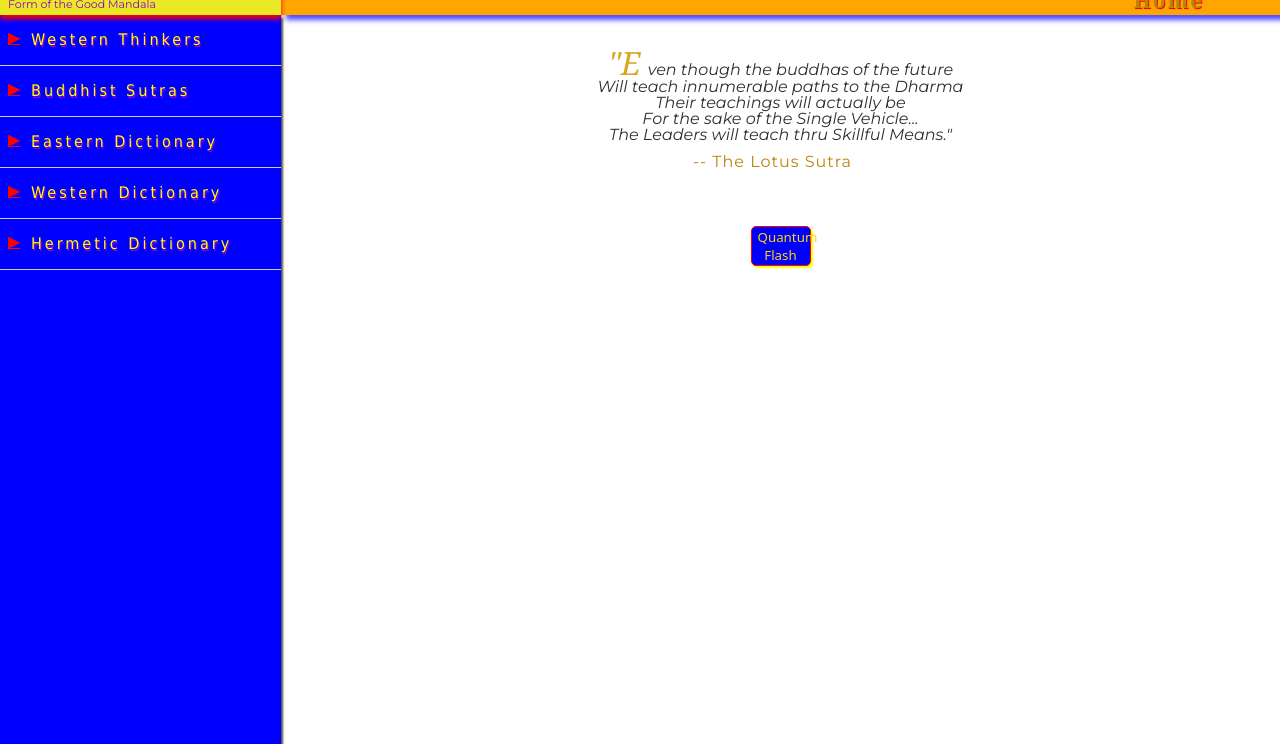
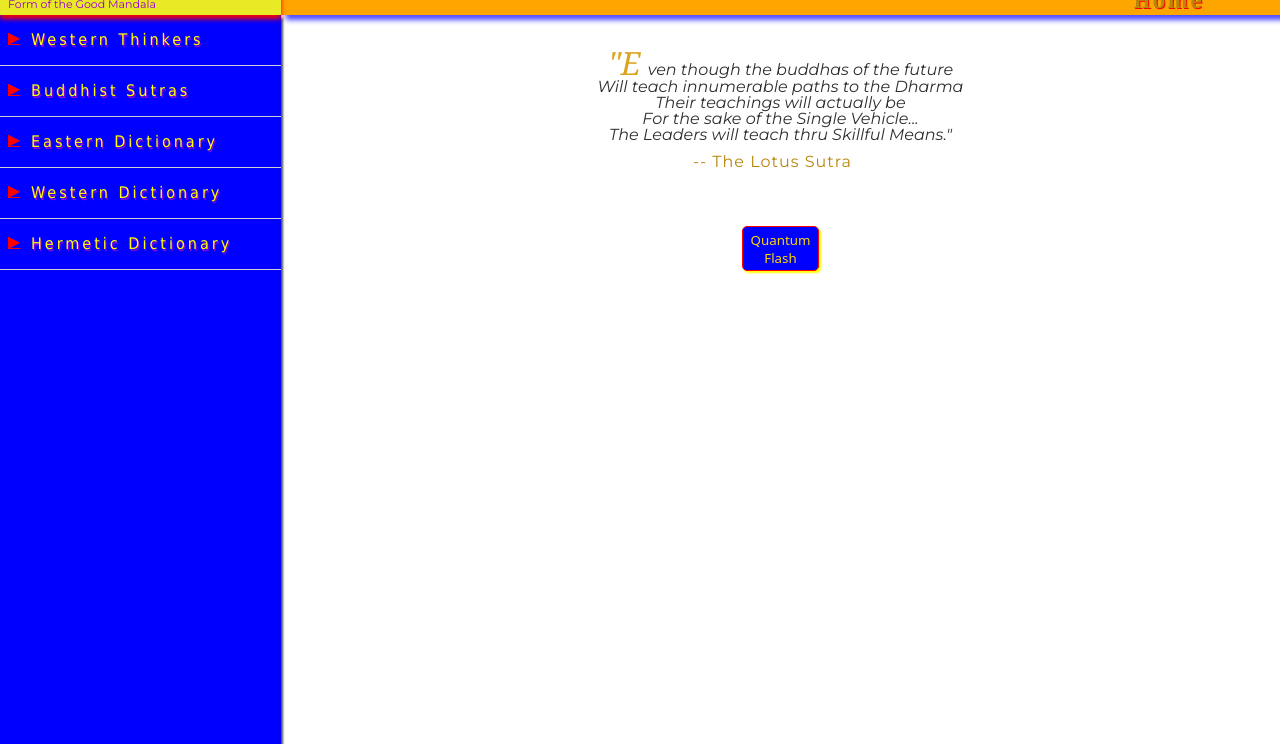
Before and after one commit to IngloriousNorth/BuddhaTemple, a plain HTML site: page index.html in a window 1280 px wide. Shown: the part 56-800 px from the top of the page. Drawn offline with Linux system fonts and the light colour scheme; grey boxes are pictures that could not be loaded; a web font is replaced by a local one.

Commit message:
Update style.css

```diff
--- a/style.css
+++ b/style.css
@@ -61,8 +61,8 @@ q:before, q:after {
 
 #QFC{
 	font-family:"Zen Dots", system-ui;
-	width:60px;
-	height:40px;
+	width:77px;
+	height:45px;
 	color: gold;
 	background-color: blue;
 	border: 1px solid red;
```
